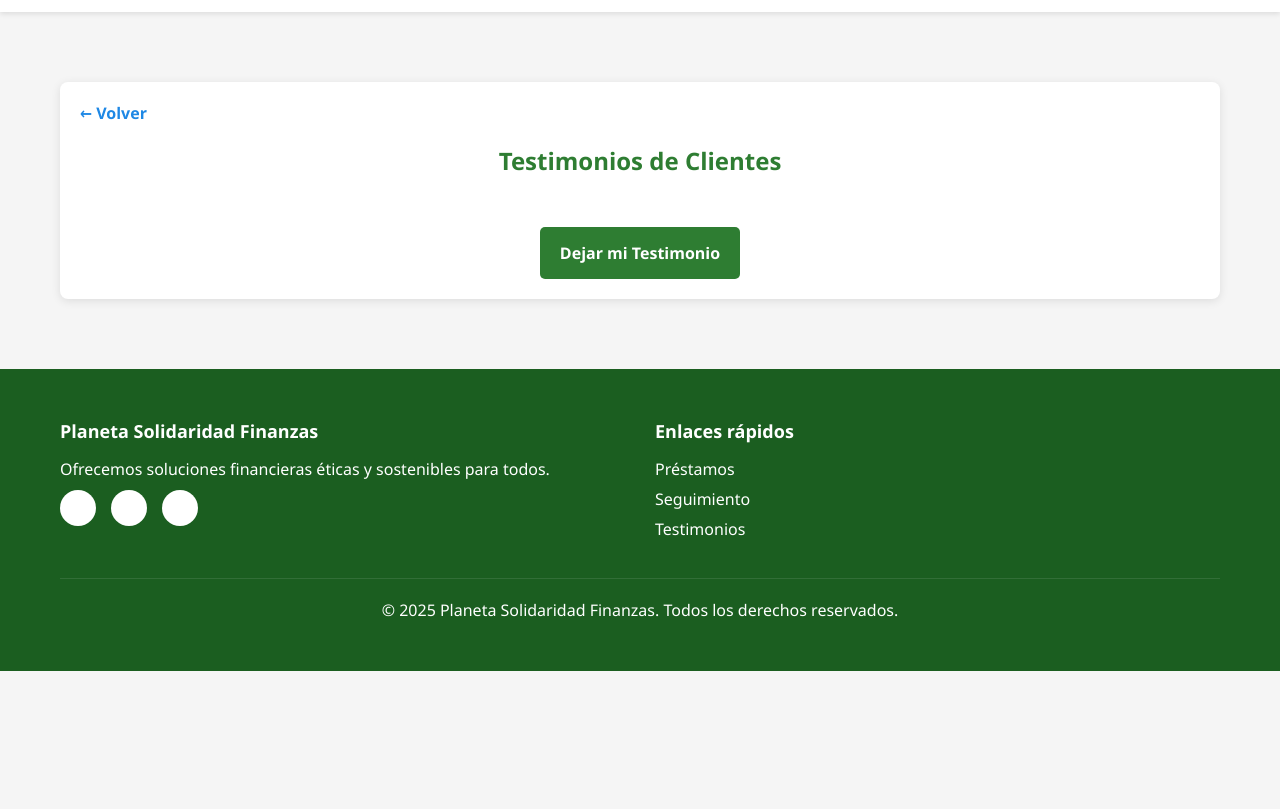
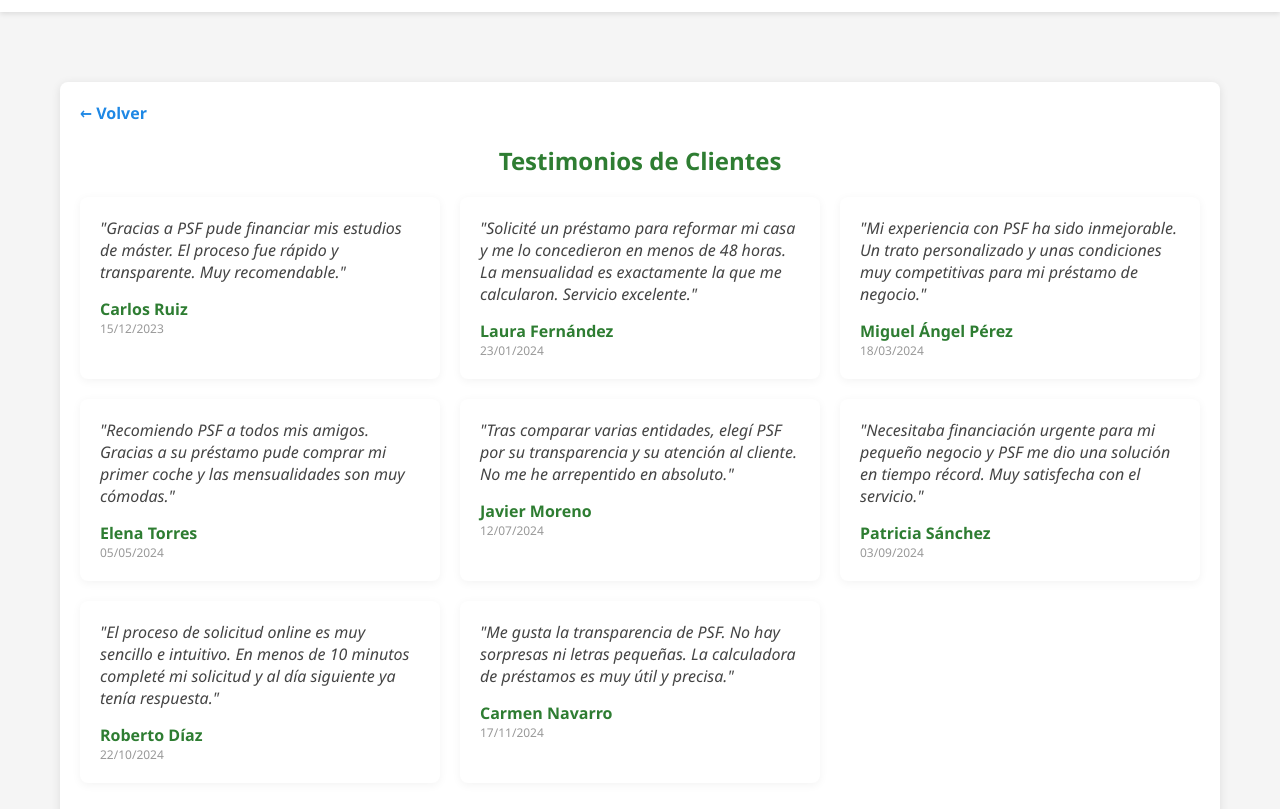
Before and after one commit to Laura050/planeta-solidaridad-finanzas, a website: page public/testimonios.html in a window 1280 px wide. Shown: the part 143-952 px from the top of the page. Before the commit the page ends 814 px from the top, so only its background shows below. Drawn offline with Linux system fonts and the light colour scheme.

Commit message:
Update testimonios.html

```diff
--- a/public/testimonios.html
+++ b/public/testimonios.html
@@ -29,7 +29,47 @@
       <span class="back-btn" onclick="window.location.href='index.html'">← Volver</span>
       <h2>Testimonios de Clientes</h2>
       <div class="testimonials" id="testimonials-container">
-        <!-- Los testimonios se cargarán desde JavaScript -->
+        <!-- Testimonios estáticos (hardcoded) -->
+        <div class="testimonial">
+          <div class="testimonial-content">"Gracias a PSF pude financiar mis estudios de máster. El proceso fue rápido y transparente. Muy recomendable."</div>
+          <div class="testimonial-author">Carlos Ruiz</div>
+          <div class="testimonial-date">15/12/2023</div>
+        </div>
+        <div class="testimonial">
+          <div class="testimonial-content">"Solicité un préstamo para reformar mi casa y me lo concedieron en menos de 48 horas. La mensualidad es exactamente la que me calcularon. Servicio excelente."</div>
+          <div class="testimonial-author">Laura Fernández</div>
+          <div class="testimonial-date">23/01/2024</div>
+        </div>
+        <div class="testimonial">
+          <div class="testimonial-content">"Mi experiencia con PSF ha sido inmejorable. Un trato personalizado y unas condiciones muy competitivas para mi préstamo de negocio."</div>
+          <div class="testimonial-author">Miguel Ángel Pérez</div>
+          <div class="testimonial-date">18/03/2024</div>
+        </div>
+        <div class="testimonial">
+          <div class="testimonial-content">"Recomiendo PSF a todos mis amigos. Gracias a su préstamo pude comprar mi primer coche y las mensualidades son muy cómodas."</div>
+          <div class="testimonial-author">Elena Torres</div>
+          <div class="testimonial-date">05/05/2024</div>
+        </div>
+        <div class="testimonial">
+          <div class="testimonial-content">"Tras comparar varias entidades, elegí PSF por su transparencia y su atención al cliente. No me he arrepentido en absoluto."</div>
+          <div class="testimonial-author">Javier Moreno</div>
+          <div class="testimonial-date">12/07/2024</div>
+        </div>
+        <div class="testimonial">
+          <div class="testimonial-content">"Necesitaba financiación urgente para mi pequeño negocio y PSF me dio una solución en tiempo récord. Muy satisfecha con el servicio."</div>
+          <div class="testimonial-author">Patricia Sánchez</div>
+          <div class="testimonial-date">03/09/2024</div>
+        </div>
+        <div class="testimonial">
+          <div class="testimonial-content">"El proceso de solicitud online es muy sencillo e intuitivo. En menos de 10 minutos completé mi solicitud y al día siguiente ya tenía respuesta."</div>
+          <div class="testimonial-author">Roberto Díaz</div>
+          <div class="testimonial-date">22/10/2024</div>
+        </div>
+        <div class="testimonial">
+          <div class="testimonial-content">"Me gusta la transparencia de PSF. No hay sorpresas ni letras pequeñas. La calculadora de préstamos es muy útil y precisa."</div>
+          <div class="testimonial-author">Carmen Navarro</div>
+          <div class="testimonial-date">17/11/2024</div>
+        </div>
       </div>
       <div style="text-align: center; margin-top: 30px;">
         <button class="btn btn-primary" onclick="showSection('new-testimonial-section')">Dejar mi Testimonio</button>
```
